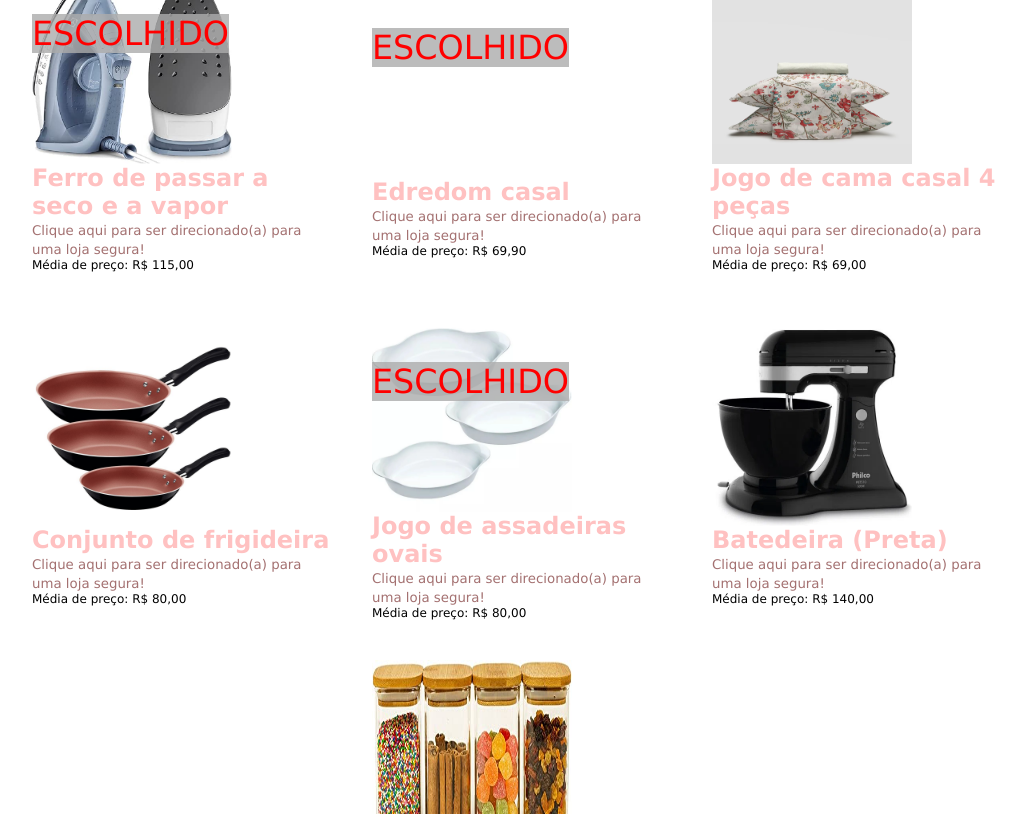
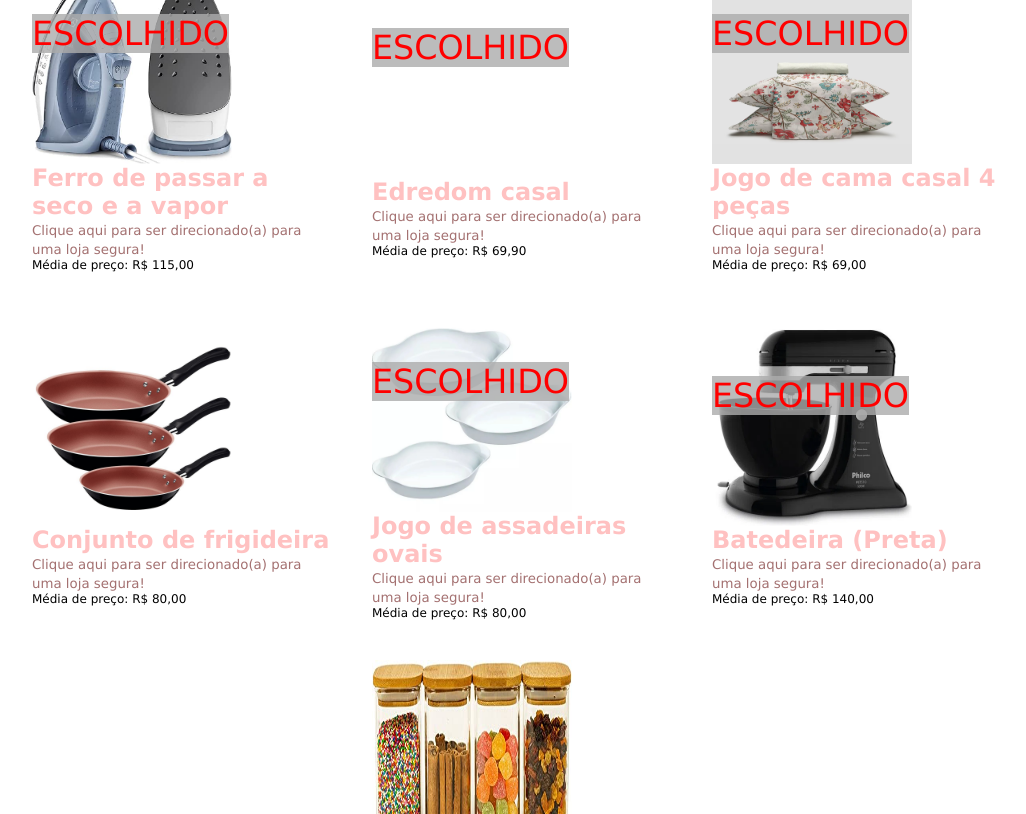
Before and after one commit to JeanLm88/Chadecasanova, a plain HTML site: page index.html in a window 1280 px wide. Shown: the part 3929-4743 px from the top of the page, without its empty margins (118-1144 px from the left). Drawn offline with Linux system fonts and the light colour scheme; a script that the page names is missing.

Commit message:
alteração

```diff
--- a/index.html
+++ b/index.html
@@ -498,6 +498,7 @@
                 </div>
             </div>
             <div class="container-list" id="36">
+                <div id="escolhido">ESCOLHIDO</div>
                 <div class="container-imglist">
                     <img src="assets/img/jogodecama.avif" alt="imglista" class="imglista">
                 </div>
@@ -538,6 +539,7 @@
                 </div>
             </div>
             <div class="container-list" id="39">
+                <div id="escolhido">ESCOLHIDO</div>
                 <div class="container-imglist">
                     <img src="assets/img/batedeira.webp" alt="imglista" class="imglista">
                 </div>
```
